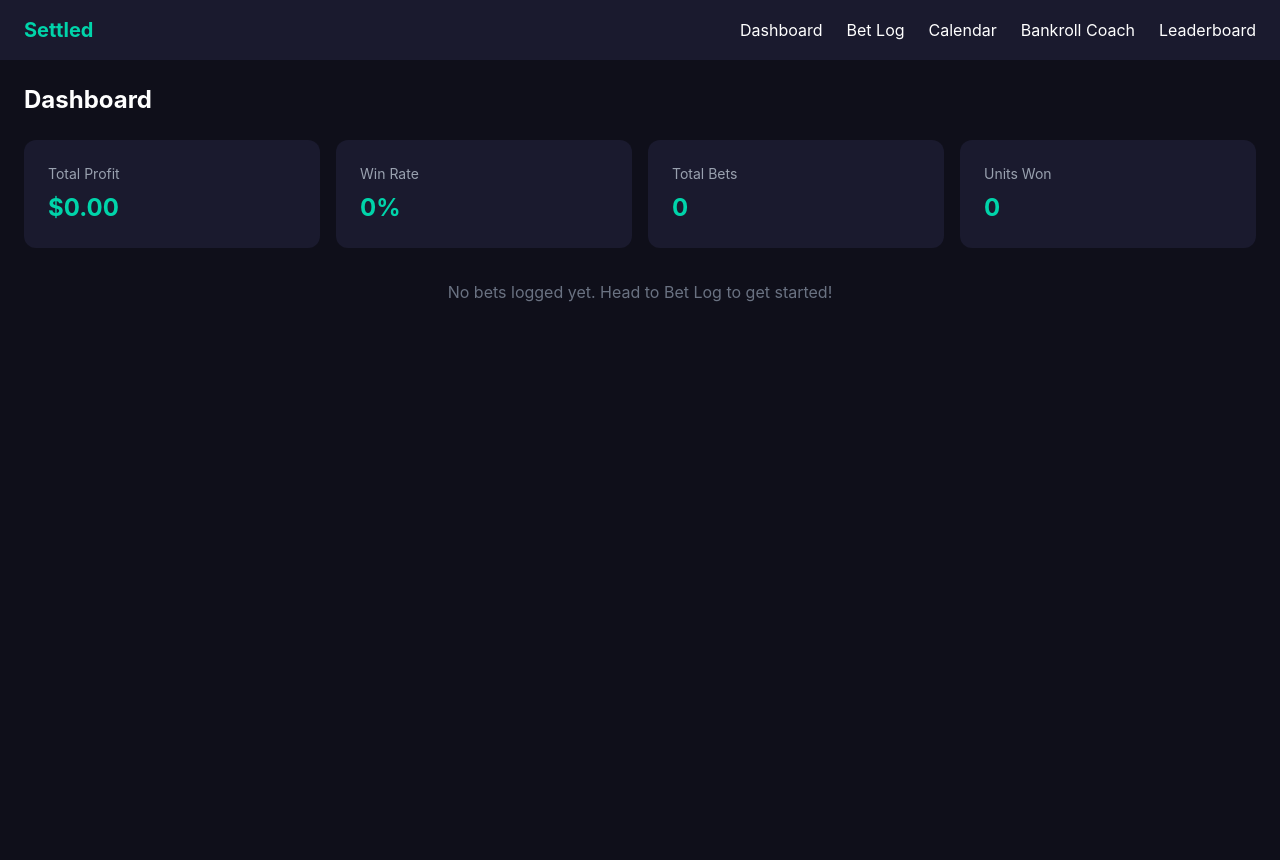
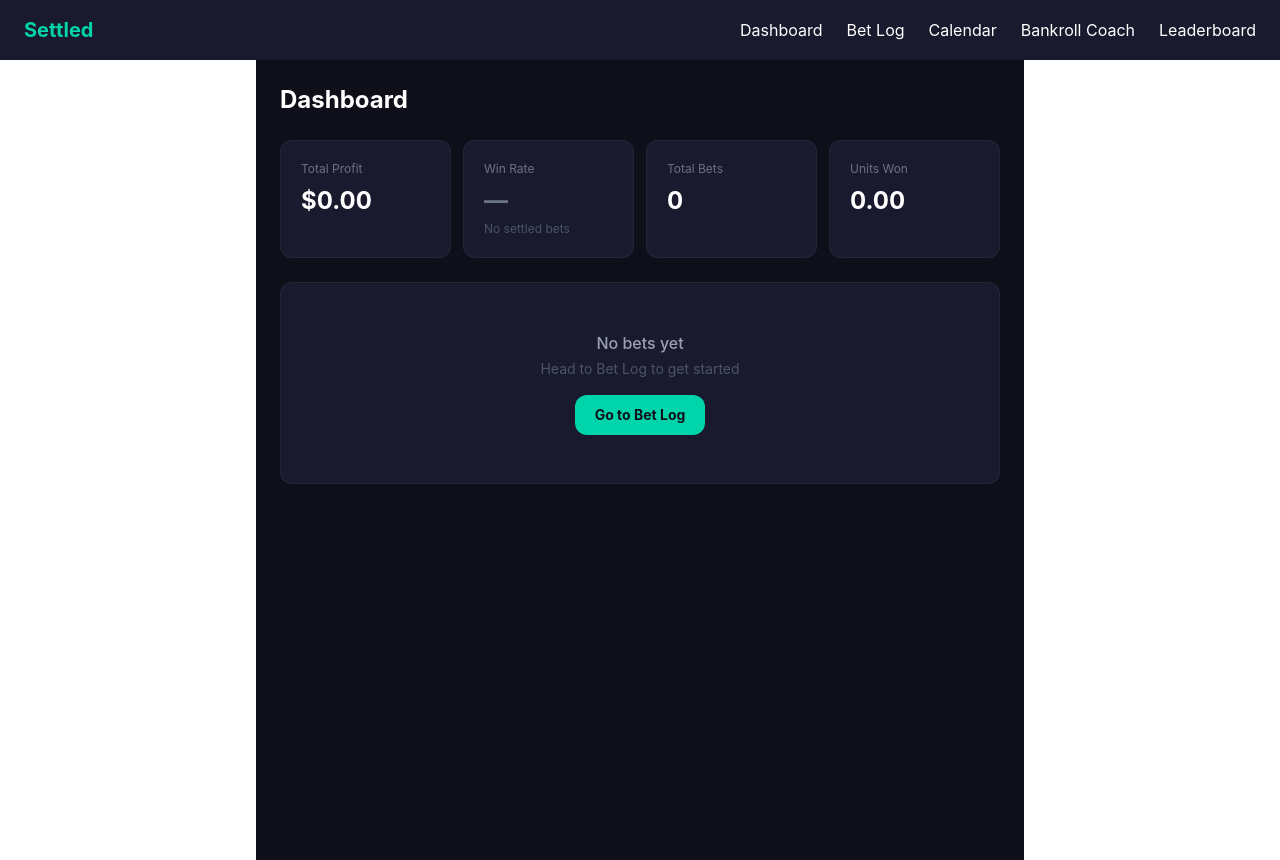
Before and after one commit to brennenbru/Settled, a React (Vite) app: page / in a window 1280 px wide. Built offline with nearby package versions, Linux system fonts and the light colour scheme.

Commit message:
add dashboard with live stats and bets context

```diff
--- a/src/App.jsx
+++ b/src/App.jsx
@@ -5,9 +5,11 @@ import BetLog from './pages/BetLog'
 import Calendar from './pages/Calendar'
 import BankrollCoach from './pages/BankrollCoach'
 import Leaderboard from './pages/Leaderboard'
+import { BetsProvider } from './context/BetsContext'
 
 function App() {
   return (
+    <BetsProvider>
     <BrowserRouter>
       <Navbar />
       <Routes>
@@ -18,6 +20,7 @@ function App() {
         <Route path="/leaderboard" element={<Leaderboard />} />
       </Routes>
     </BrowserRouter>
+    </BetsProvider>
   )
 }
 
--- /dev/null
+++ b/src/context/BetsContext.jsx
@@ -0,0 +1,20 @@
+import { createContext, useContext, useState } from 'react'
+
+const BetsContext = createContext(null)
+
+export function BetsProvider({ children }) {
+  const [bets, setBets] = useState([])
+
+  const addBet = (bet) => setBets(prev => [bet, ...prev])
+  const deleteBet = (id) => setBets(prev => prev.filter(b => b.id !== id))
+
+  return (
+    <BetsContext.Provider value={{ bets, addBet, deleteBet }}>
+      {children}
+    </BetsContext.Provider>
+  )
+}
+
+export function useBets() {
+  return useContext(BetsContext)
+}
--- a/src/pages/BetLog.jsx
+++ b/src/pages/BetLog.jsx
@@ -1,4 +1,5 @@
 import { useState } from 'react'
+import { useBets } from '../context/BetsContext'
 
 const SPORTS = ['NFL', 'NBA', 'MLB', 'NHL', 'NCAA Football', 'NCAA Basketball', 'Soccer', 'Tennis', 'Golf', 'MMA', 'Other']
 const SPORTSBOOKS = ['DraftKings', 'FanDuel', 'BetMGM', 'Caesars', 'Fanatics', 'PointsBet', 'Other']
@@ -298,11 +299,8 @@ function SummaryBar({ bets }) {
 }
 
 function BetLog() {
-  const [bets, setBets] = useState([])
+  const { bets, addBet, deleteBet } = useBets()
   const [showModal, setShowModal] = useState(false)
-
-  const addBet = (bet) => setBets(prev => [bet, ...prev])
-  const deleteBet = (id) => setBets(prev => prev.filter(b => b.id !== id))
 
   return (
     <div className="min-h-screen bg-[#0f0f1a] text-white p-4 md:p-6 max-w-2xl mx-auto">
--- a/src/pages/Dashboard.jsx
+++ b/src/pages/Dashboard.jsx
@@ -1,28 +1,168 @@
+import { useBets } from '../context/BetsContext'
+import { Link } from 'react-router-dom'
+
+const RESULT_STYLES = {
+  Win: 'bg-green-500/20 text-green-400 border border-green-500/30',
+  Loss: 'bg-red-500/20 text-red-400 border border-red-500/30',
+  Push: 'bg-yellow-500/20 text-yellow-400 border border-yellow-500/30',
+  Pending: 'bg-gray-500/20 text-gray-400 border border-gray-500/30',
+}
+
+function calcUnits(bet) {
+  if (bet.result !== 'Win' && bet.result !== 'Loss' && bet.result !== 'Push') return 0
+  if (bet.result === 'Push') return 0
+  const unitSize = bet.wager
+  if (bet.result === 'Loss') return -1
+  const profitRatio = bet.odds > 0 ? bet.odds / 100 : 100 / Math.abs(bet.odds)
+  return profitRatio
+}
+
+function StatCard({ label, value, sub, valueClass }) {
+  return (
+    <div className="bg-[#1a1a2e] rounded-xl p-5 border border-white/5">
+      <p className="text-gray-500 text-xs mb-2">{label}</p>
+      <p className={`text-2xl font-bold ${valueClass ?? 'text-white'}`}>{value}</p>
+      {sub && <p className="text-gray-600 text-xs mt-1">{sub}</p>}
+    </div>
+  )
+}
+
+function RecentBetRow({ bet }) {
+  const pl = bet.actualPL
+  return (
+    <div className="flex items-center gap-3 py-3 border-b border-white/5 last:border-0">
+      <div className="flex-1 min-w-0">
+        <p className="text-white text-sm font-medium truncate">{bet.description}</p>
+        <p className="text-gray-500 text-xs">{bet.sport} · {bet.date}</p>
+      </div>
+      <span className={`text-xs font-medium px-2 py-0.5 rounded-full shrink-0 ${RESULT_STYLES[bet.result]}`}>
+        {bet.result}
+      </span>
+      <span className={`text-sm font-semibold shrink-0 w-20 text-right ${
+        pl === null || pl === undefined ? 'text-gray-500' :
+        pl > 0 ? 'text-green-400' :
+        pl < 0 ? 'text-red-400' :
+        'text-yellow-400'
+      }`}>
+        {pl === null || pl === undefined
+          ? '—'
+          : pl >= 0
+            ? `+$${pl.toFixed(2)}`
+            : `-$${Math.abs(pl).toFixed(2)}`}
+      </span>
+    </div>
+  )
+}
+
 function Dashboard() {
+  const { bets } = useBets()
+
+  const settled = bets.filter(b => b.result !== 'Pending')
+  const wins = bets.filter(b => b.result === 'Win')
+  const losses = bets.filter(b => b.result === 'Loss')
+
+  const totalPL = bets.reduce((s, b) => s + (b.actualPL ?? 0), 0)
+  const winRate = settled.length > 0 ? ((wins.length / settled.length) * 100).toFixed(1) : null
+  const totalUnits = bets.reduce((s, b) => s + calcUnits(b), 0)
+
+  const biggestWin = wins.length > 0 ? Math.max(...wins.map(b => b.actualPL)) : null
+  const biggestLoss = losses.length > 0 ? Math.min(...losses.map(b => b.actualPL)) : null
+  const avgOdds = bets.length > 0 ? bets.reduce((s, b) => s + b.odds, 0) / bets.length : null
+  const avgWager = bets.length > 0 ? bets.reduce((s, b) => s + b.wager, 0) / bets.length : null
+
+  const recent = bets.slice(0, 5)
+
+  const plColor = totalPL > 0 ? 'text-green-400' : totalPL < 0 ? 'text-red-400' : 'text-white'
+  const plValue = bets.length === 0 ? '$0.00' : totalPL >= 0 ? `+$${totalPL.toFixed(2)}` : `-$${Math.abs(totalPL).toFixed(2)}`
+
   return (
-    <div className="min-h-screen bg-[#0f0f1a] text-white p-6">
+    <div className="min-h-screen bg-[#0f0f1a] text-white p-4 md:p-6 max-w-3xl mx-auto">
       <h1 className="text-2xl font-bold mb-6">Dashboard</h1>
 
-      <div className="grid grid-cols-2 md:grid-cols-4 gap-4 mb-8">
-        <div className="bg-[#1a1a2e] rounded-xl p-6">
-          <p className="text-gray-400 text-sm">Total Profit</p>
-          <h2 className="text-[#00d4aa] text-2xl font-bold mt-2">$0.00</h2>
-        </div>
-        <div className="bg-[#1a1a2e] rounded-xl p-6">
-          <p className="text-gray-400 text-sm">Win Rate</p>
-          <h2 className="text-[#00d4aa] text-2xl font-bold mt-2">0%</h2>
-        </div>
-        <div className="bg-[#1a1a2e] rounded-xl p-6">
-          <p className="text-gray-400 text-sm">Total Bets</p>
-          <h2 className="text-[#00d4aa] text-2xl font-bold mt-2">0</h2>
-        </div>
-        <div className="bg-[#1a1a2e] rounded-xl p-6">
-          <p className="text-gray-400 text-sm">Units Won</p>
-          <h2 className="text-[#00d4aa] text-2xl font-bold mt-2">0</h2>
-        </div>
+      <div className="grid grid-cols-2 md:grid-cols-4 gap-3 mb-6">
+        <StatCard
+          label="Total Profit"
+          value={plValue}
+          valueClass={plColor}
+        />
+        <StatCard
+          label="Win Rate"
+          value={winRate !== null ? `${winRate}%` : '—'}
+          sub={settled.length > 0 ? `${wins.length}W · ${losses.length}L` : 'No settled bets'}
+          valueClass={winRate !== null && parseFloat(winRate) >= 50 ? 'text-green-400' : winRate !== null ? 'text-red-400' : 'text-gray-500'}
+        />
+        <StatCard
+          label="Total Bets"
+          value={bets.length}
+          sub={bets.length > 0 ? `${bets.filter(b => b.result === 'Pending').length} pending` : undefined}
+        />
+        <StatCard
+          label="Units Won"
+          value={bets.length === 0 ? '0.00' : totalUnits >= 0 ? `+${totalUnits.toFixed(2)}` : totalUnits.toFixed(2)}
+          valueClass={totalUnits > 0 ? 'text-green-400' : totalUnits < 0 ? 'text-red-400' : 'text-white'}
+        />
       </div>
 
-      <p className="text-gray-500 text-center">No bets logged yet. Head to Bet Log to get started!</p>
+      {bets.length === 0 ? (
+        <div className="bg-[#1a1a2e] rounded-xl p-12 text-center border border-white/5">
+          <p className="text-gray-400 font-medium mb-1">No bets yet</p>
+          <p className="text-gray-600 text-sm mb-4">Head to Bet Log to get started</p>
+          <Link
+            to="/betlog"
+            className="inline-block bg-[#00d4aa] text-[#0f0f1a] font-bold px-5 py-2.5 rounded-xl text-sm hover:bg-[#00bfa0] transition-colors"
+          >
+            Go to Bet Log
+          </Link>
+        </div>
+      ) : (
+        <div className="grid md:grid-cols-2 gap-4">
+          <div className="bg-[#1a1a2e] rounded-xl p-5 border border-white/5">
+            <div className="flex items-center justify-between mb-3">
+              <h2 className="text-sm font-semibold text-gray-300">Recent Bets</h2>
+              <Link to="/betlog" className="text-[#00d4aa] text-xs hover:underline">View all</Link>
+            </div>
+            {recent.map(bet => (
+              <RecentBetRow key={bet.id} bet={bet} />
+            ))}
+          </div>
+
+          <div className="bg-[#1a1a2e] rounded-xl p-5 border border-white/5">
+            <h2 className="text-sm font-semibold text-gray-300 mb-4">Performance Summary</h2>
+            <div className="space-y-3">
+              <div className="flex justify-between items-center">
+                <span className="text-gray-500 text-sm">Biggest Win</span>
+                <span className="text-green-400 text-sm font-semibold">
+                  {biggestWin !== null ? `+$${biggestWin.toFixed(2)}` : '—'}
+                </span>
+              </div>
+              <div className="flex justify-between items-center">
+                <span className="text-gray-500 text-sm">Biggest Loss</span>
+                <span className="text-red-400 text-sm font-semibold">
+                  {biggestLoss !== null ? `-$${Math.abs(biggestLoss).toFixed(2)}` : '—'}
+                </span>
+              </div>
+              <div className="flex justify-between items-center">
+                <span className="text-gray-500 text-sm">Avg Odds</span>
+                <span className="text-white text-sm font-semibold">
+                  {avgOdds !== null ? `${avgOdds >= 0 ? '+' : ''}${avgOdds.toFixed(0)}` : '—'}
+                </span>
+              </div>
+              <div className="flex justify-between items-center">
+                <span className="text-gray-500 text-sm">Avg Wager</span>
+                <span className="text-white text-sm font-semibold">
+                  {avgWager !== null ? `$${avgWager.toFixed(2)}` : '—'}
+                </span>
+              </div>
+              <div className="flex justify-between items-center pt-2 border-t border-white/5">
+                <span className="text-gray-500 text-sm">Total Wagered</span>
+                <span className="text-white text-sm font-semibold">
+                  ${bets.reduce((s, b) => s + b.wager, 0).toFixed(2)}
+                </span>
+              </div>
+            </div>
+          </div>
+        </div>
+      )}
     </div>
   )
 }
```
